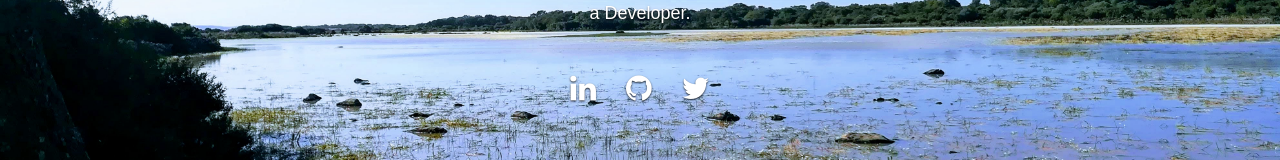
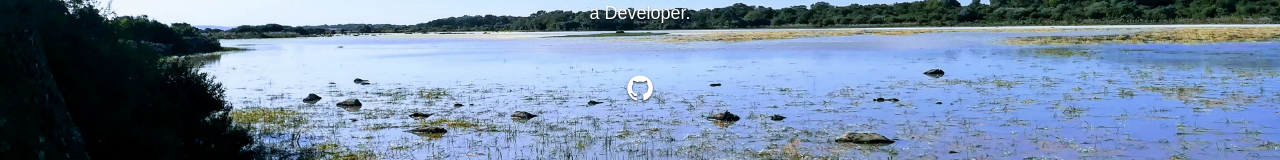
Before and after one commit to 8BigFish88/MyPortfolio, a React (Create React App) app: page / in a window 1280 px wide. Shown: the part 457-617 px from the top of the page. Built offline with nearby package versions, Linux system fonts and the light colour scheme.

Commit message:
connection apimail

```diff
--- a/src/resumeData.js
+++ b/src/resumeData.js
@@ -1,5 +1,5 @@
 let resumeData = {
-  imagebaseurl: "https://rbhatia46.github.io/",
+  imagebaseurl: "",
   name: "Ivana Zaccheddu",
   role: "I love coding",
   linkedinId: "Your LinkedIn Id",
@@ -12,19 +12,9 @@ let resumeData = {
   },
   socialLinks: [
     {
-      name: "linkedin",
-      url: "https://www.linkedin.com/in/rahul-bhatia-67ba08121/",
-      className: "fa fa-linkedin",
-    },
-    {
       name: "github",
       url: "https://github.com/8BigFish88",
       className: "fa fa-github",
-    },
-    {
-      name: "skype",
-      url: "http://twitter.com/rbhatia46",
-      className: "fa fa-twitter",
     },
   ],
   aboutme:
@@ -158,7 +148,7 @@ let resumeData = {
 };
 
 let resumeDataItalian = {
-  imagebaseurl: "https://rbhatia46.github.io/",
+  imagebaseurl: "",
   name: "Ivana Zaccheddu",
   role: "Amo programmare",
   linkedinId: "Your LinkedIn Id",
@@ -171,25 +161,15 @@ let resumeDataItalian = {
   },
   socialLinks: [
     {
-      name: "linkedin",
-      url: "https://www.linkedin.com/in/rahul-bhatia-67ba08121/",
-      className: "fa fa-linkedin",
-    },
-    {
       name: "github",
       url: "https://github.com/8BigFish88",
       className: "fa fa-github",
-    },
-    {
-      name: "skype",
-      url: "http://twitter.com/rbhatia46",
-      className: "fa fa-twitter",
     },
   ],
   aboutme:
     "Sto cercando un lavoro come developer. Al momento sono in procinto di terminare un corso di System Integrator. Credo con fermezza che questa sia la giusta strada per me. Spero mi sia data presto la possibilità didimostrarlo.",
   address: "Italia",
-  website: "https://rbhatia46.github.io",
+  website: "https://",
   education: [
     {
       UniversityName: "Studi Scientifici",
```
